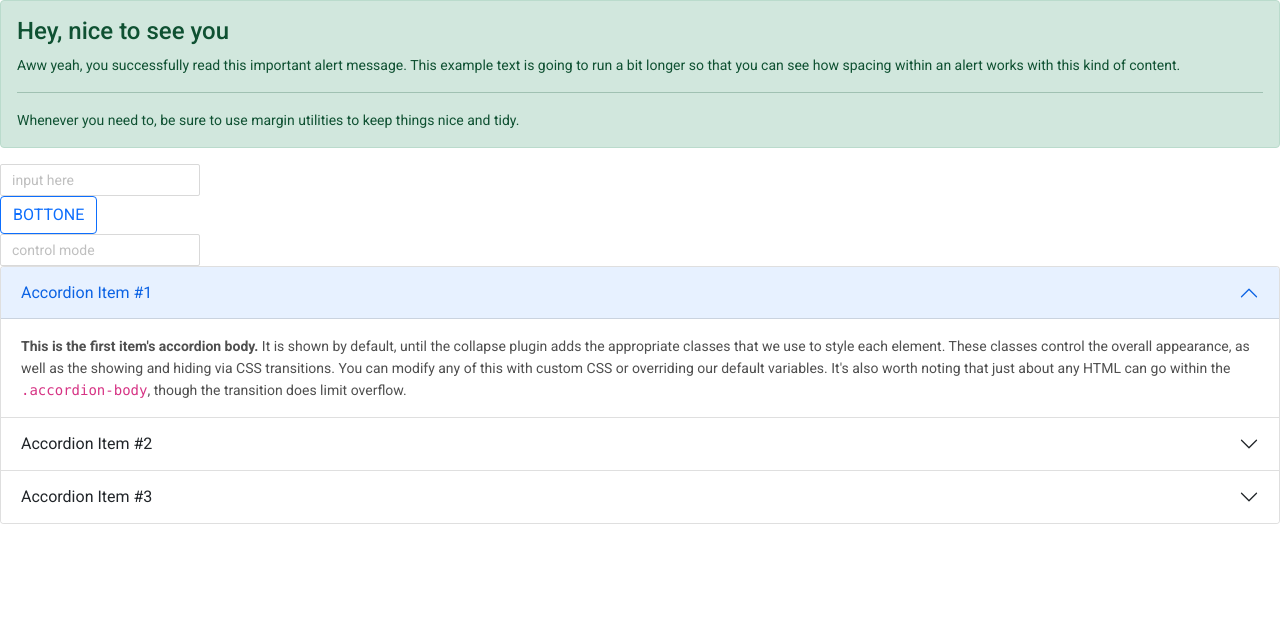
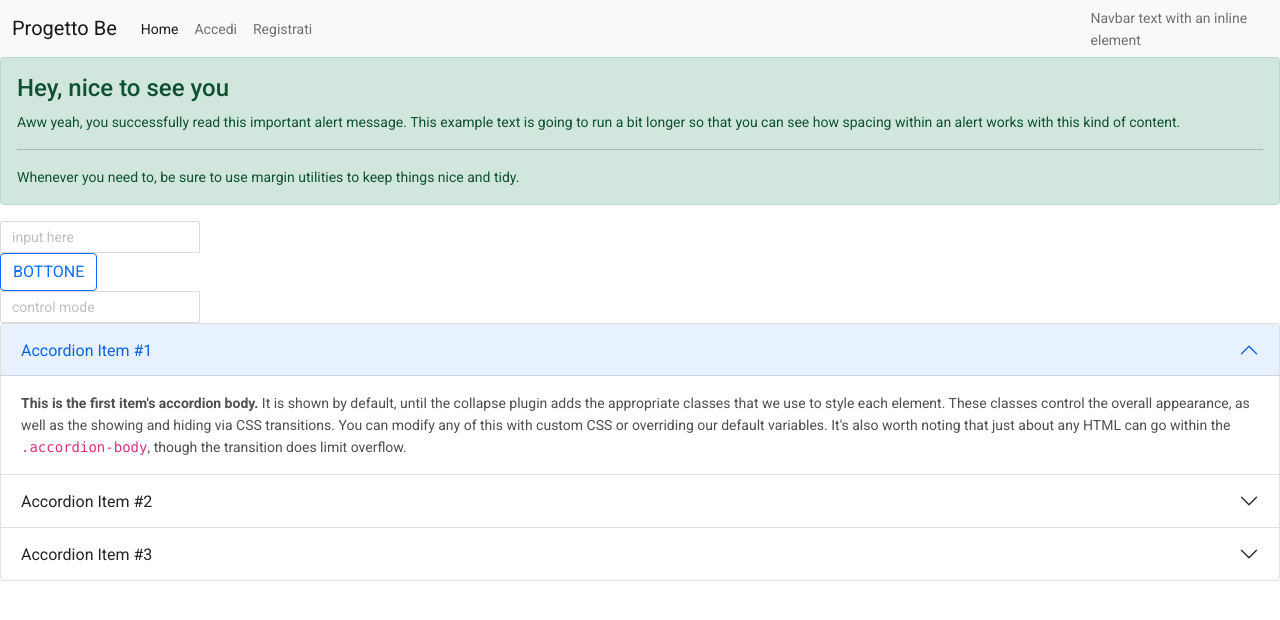
Before and after one commit to FrancescoValerioL/progetto-be, a React (Create React App) app: page / in a window 1280 px wide. Shown: the top 620 px of the page. Built offline with nearby package versions, Linux system fonts and the light colour scheme.

Commit message:
Sistemato cose varie

```diff
--- a/package.json
+++ b/package.json
@@ -13,7 +13,7 @@
     "react": "^18.1.0",
     "react-bootstrap": "^2.3.1",
     "react-dom": "^18.1.0",
-    "react-scripts": "5.0.1",
+    "react-scripts": "^5.0.1",
     "web-vitals": "^2.1.4"
   },
   "scripts": {
--- a/src/App.js
+++ b/src/App.js
@@ -2,10 +2,12 @@
 import BootsrapComponent from './components/BootstrapComponent';
 import MDBComponent from './components/MDBComponent';
 import AntComponent from './components/AntComponent';
+import MyNavbar from './components/MyNavbar';
 
 function App() {
   return (
     <>
+    <MyNavbar />
     <BootsrapComponent />
     <AntComponent />
     <MDBComponent />
--- /dev/null
+++ b/src/components/MyNavbar.jsx
@@ -0,0 +1,52 @@
+import React, { useState } from 'react';
+import {
+  MDBNavbar,
+  MDBContainer,
+  MDBNavbarBrand,
+  MDBIcon,
+  MDBNavbarNav,
+  MDBNavbarItem,
+  MDBNavbarLink,
+  MDBNavbarToggler,
+  MDBCollapse
+} from 'mdb-react-ui-kit';
+
+const MyNavbar = () => {
+  const [showNavText, setShowNavText] = useState(false);
+
+  return (
+    <MDBNavbar expand='lg' light bgColor='light'>
+      <MDBContainer fluid>
+        <MDBNavbarBrand href='#'>Progetto Be</MDBNavbarBrand>
+        <MDBNavbarToggler
+          type='button'
+          data-target='#navbarText'
+          aria-controls='navbarText'
+          aria-expanded='false'
+          aria-label='Toggle navigation'
+          onClick={() => setShowNavText(!showNavText)}
+        >
+          <MDBIcon icon='bars' fas />
+        </MDBNavbarToggler>
+        <MDBCollapse navbar show={showNavText}>
+          <MDBNavbarNav className='mr-auto mb-2 mb-lg-0'>
+            <MDBNavbarItem>
+              <MDBNavbarLink active aria-current='page' href='#'>
+                Home
+              </MDBNavbarLink>
+            </MDBNavbarItem>
+            <MDBNavbarItem>
+              <MDBNavbarLink href='#'>Accedi</MDBNavbarLink>
+            </MDBNavbarItem>
+            <MDBNavbarItem>
+              <MDBNavbarLink href='#'>Registrati</MDBNavbarLink>
+            </MDBNavbarItem>
+          </MDBNavbarNav>
+          <span className='navbar-text'> Navbar text with an inline element </span>
+        </MDBCollapse>
+      </MDBContainer>
+    </MDBNavbar>
+  );
+}
+
+export default MyNavbar
```
Also changed, not shown: 1 other file (tests, documents, lock files or other folders).
